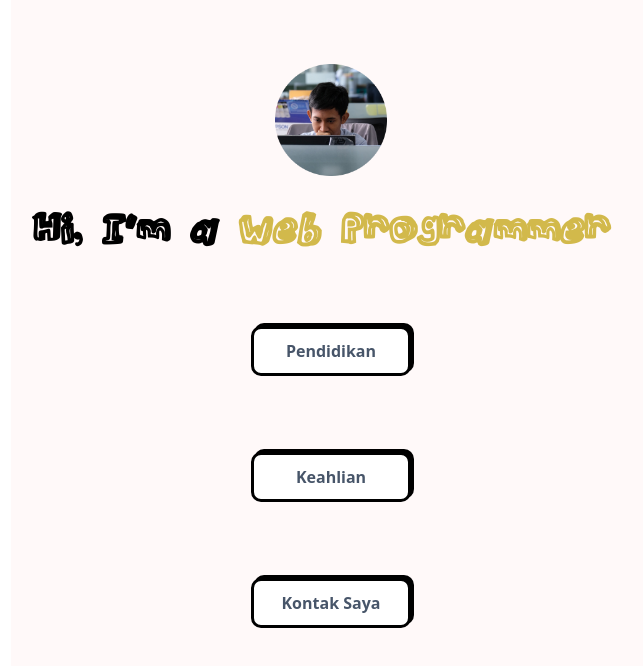
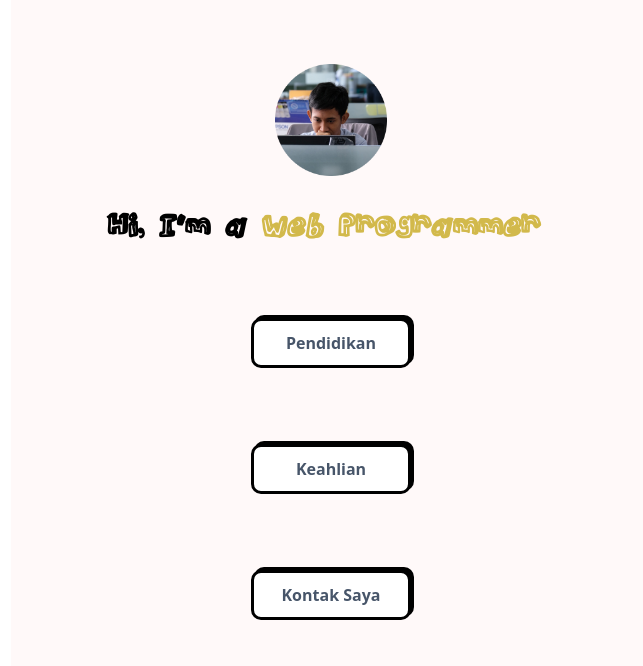
Before and after one commit to RP-Guruh/my-web, a Nuxt app: page / in a window 1280 px wide. Shown: the top 666 px of the page, without its empty margins (309-952 px from the left). Built offline with nearby package versions, Linux system fonts and the light colour scheme.

Commit message:
CHANGE 3D TEXT

```diff
--- a/components/IntroComponent.vue
+++ b/components/IntroComponent.vue
@@ -1,6 +1,6 @@
 <template>
     <div class="container text-center mt-8">
-        <span class="font-extrabold text-5xl">
+        <span class="font-extrabold text-4xl">
             Hi, I'm a
             <span class="typed-text font-bold">{{ typeValue }}</span>
             <span class="blinking-cursor">|</span>
```
